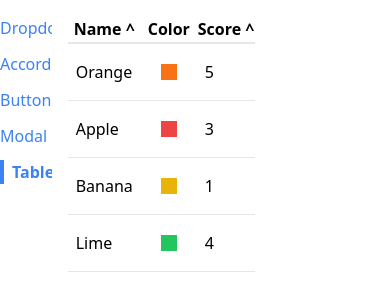
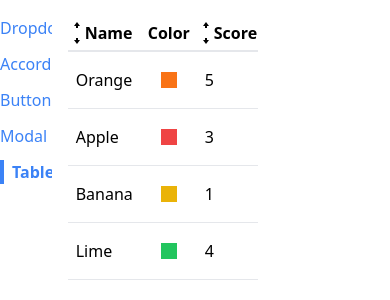
Before and after one commit to claysawyer/pf-react, a React (Create React App) app: page /table in a window 390 px wide. Shown: the top 300 px of the page. Built offline with nearby package versions, Linux system fonts and the light colour scheme.

Commit message:
complete SortableTable component

```diff
--- a/src/components/SortableTable.js
+++ b/src/components/SortableTable.js
@@ -1,7 +1,32 @@
-import Table from "./Table"
+import { useState } from "react";
+import { GoArrowSmallDown, GoArrowSmallUp } from "react-icons/go";
+
+import Table from "./Table";
 
 function SortableTable(props) {
-  const { config } = props;
+  const [sortOrder, setSortOrder] = useState(null);
+  const [sortBy, setSortBy] = useState(null);
+
+  const { config, data } = props;
+
+  const handleClick = (label) => {
+    if (sortBy && label !== sortBy) {
+      setSortOrder("asc");
+      setSortBy(label);
+      return;
+    }
+
+    if (sortOrder === null) {
+      setSortOrder("asc");
+      setSortBy(label);
+    } else if (sortOrder === "asc") {
+      setSortOrder("desc");
+      setSortBy(label);
+    } else if (sortOrder === "desc") {
+      setSortOrder(null);
+      setSortBy(null);
+    }
+  };
 
   const updatedConfig = config.map((column) => {
     if (!column.sortValue) {
@@ -10,11 +35,70 @@
 
     return {
       ...column,
-    header: () => <th>{column.label} ^ </th>
+      header: () => (
+        <th
+          className="cursor-pointer hover:bg-gray-100"
+          onClick={() => handleClick(column.label)}
+        >
+          <div className="flex items-center">
+            {getIcons(column.label, sortBy, sortOrder)}
+            {column.label}
+          </div>
+        </th>
+      ),
+    };
+  });
+
+  let sortedData = data;
+  if (sortOrder && sortBy) {
+    const { sortValue } = config.find((column) => column.label === sortBy);
+    sortedData = [...data].sort((a, b) => {
+      const valueA = sortValue(a);
+      const valueB = sortValue(b);
+
+      const reverseOrder = sortOrder === "asc" ? 1 : -1;
+
+      if (typeof valueA === "string") {
+        return valueA.localeCompare(valueB) * reverseOrder;
+      } else {
+        return (valueA - valueB) * reverseOrder;
       }
-})
-
-  return <Table {...props} config={updatedConfig} />
+    });
   }
 
-export default SortableTable
+  return <Table {...props} data={sortedData} config={updatedConfig} />;
+}
+
+function getIcons(label, sortBy, sortOrder) {
+  if (label !== sortBy) {
+    return (
+      <div>
+        <GoArrowSmallUp />
+        <GoArrowSmallDown />
+      </div>
+    );
+  }
+
+  if (sortOrder === null) {
+    return (
+      <div>
+        <GoArrowSmallUp />
+        <GoArrowSmallDown />
+      </div>
+    );
+  } else if (sortOrder === "asc") {
+    return (
+      <div>
+        <GoArrowSmallUp />
+      </div>
+    );
+  } else if (sortOrder === "desc") {
+    return (
+      <div>
+        <GoArrowSmallDown />
+      </div>
+    );
+  }
+}
+
+export default SortableTable;
--- a/src/components/Table.js
+++ b/src/components/Table.js
@@ -7,7 +7,6 @@
     } else {
       return <th key={column.label}>{column.label}</th>;
     }
-
   });
 
   const renderedRows = data.map((rowData) => {
```
Lines whose indentation alone changed are shown as unchanged.
